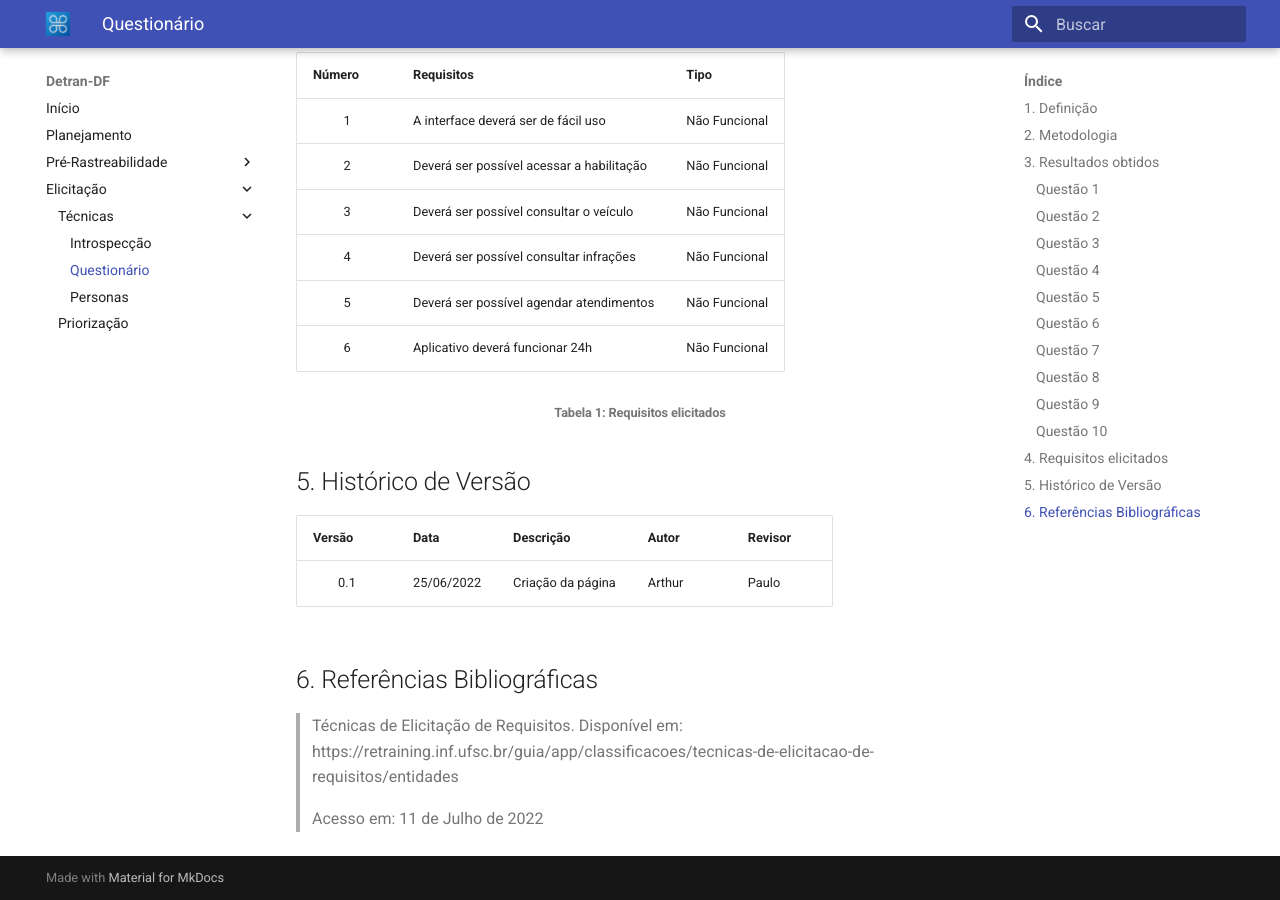
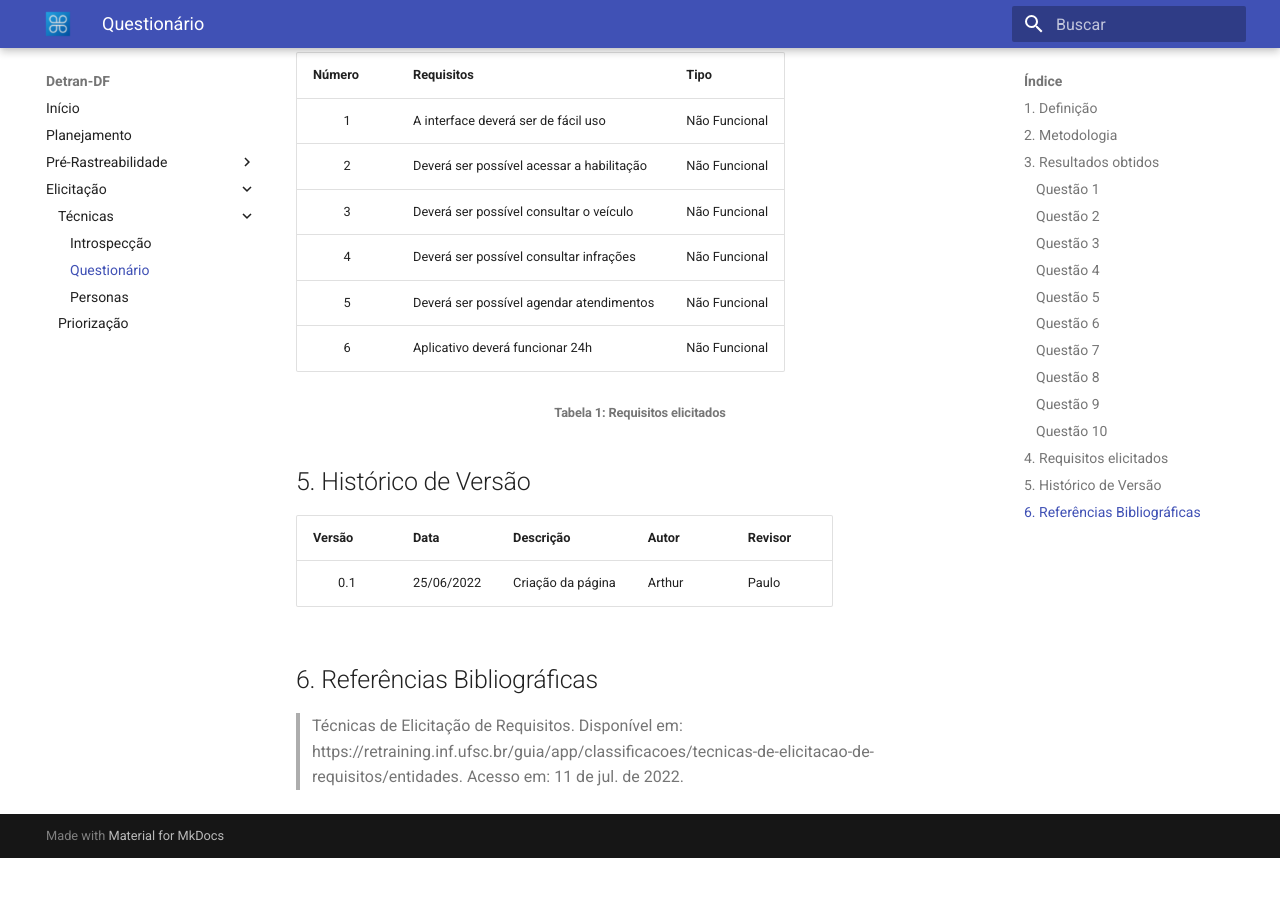
Before and after one commit to Requisitos-de-Software/2022.1-DetranDF, an MkDocs documentation site: the page built from docs/elicitação/questionario.md, in a window 1280 px wide and 900 px high, scrolled down 5314 px. Built offline with MkDocs 1.6.1 and Material for MkDocs 9.7.7, drawn with Linux system fonts in a browser that asks for light colours; after the commit the page ends 6172 px from its top, so only the background shows below that.

Commit message:
correção no tópico de referências

```diff
--- a/docs/elicitação/questionario.md
+++ b/docs/elicitação/questionario.md
@@ -99,5 +99,4 @@ Na Tabela 1 abaixo é possível ver que todos os requisitos elicitados são do t
 
 ## 6. Referências Bibliográficas
 
-> Técnicas de Elicitação de Requisitos. Disponível em: https://retraining.inf.ufsc.br/guia/app/classificacoes/tecnicas-de-elicitacao-de-requisitos/entidades
-> <p>Acesso em: 11 de Julho de 2022
+> Técnicas de Elicitação de Requisitos. Disponível em: https://retraining.inf.ufsc.br/guia/app/classificacoes/tecnicas-de-elicitacao-de-requisitos/entidades. Acesso em: 11 de jul. de 2022.
```
